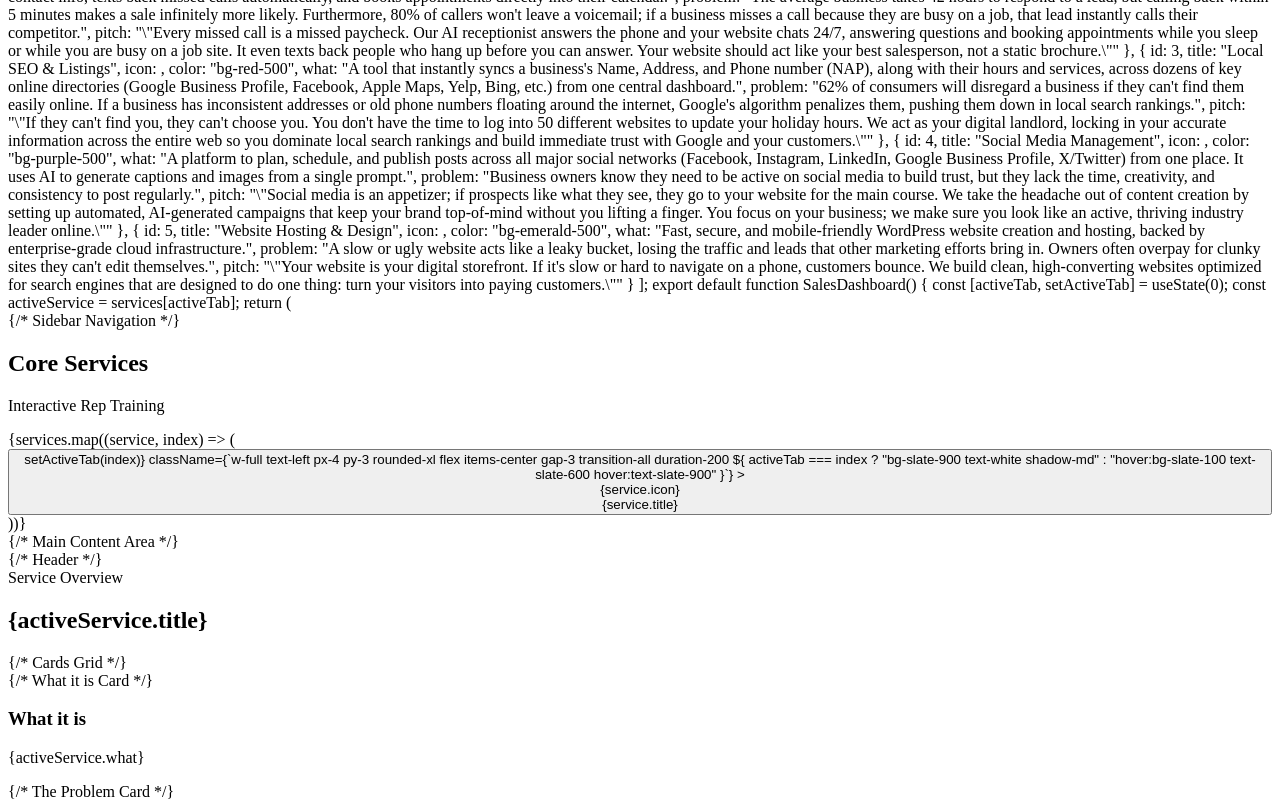
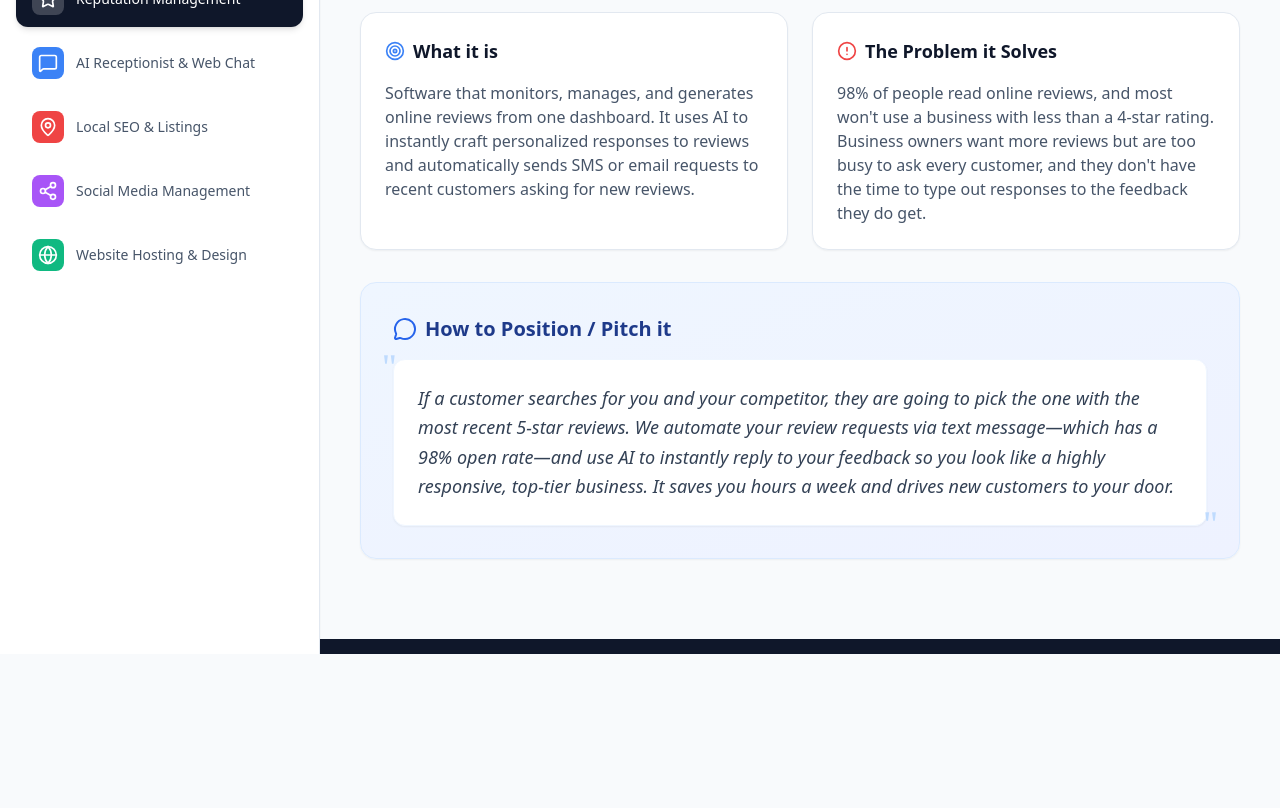
Before and after one commit to thegentlemanofmarketing/ThgomSales-Team-Training, a plain HTML site: page index.html in a window 1280 px wide. Shown: the part 146-954 px from the top of the page. After the commit the page ends 800 px from the top, so only its background shows below. Drawn offline with nearby package versions, Linux system fonts and the light colour scheme.

Commit message:
Update index.html

```diff
--- a/index.html
+++ b/index.html
@@ -1,169 +1,109 @@
-import React, { useState } from 'react';
-import {
-  Star,
-  MessageSquare,
-  MapPin,
-  Share2,
-  Globe,
-  Lightbulb,
-  Target,
-  AlertCircle,
-  MessageCircle
-} from 'lucide-react';
+<!DOCTYPE html>
+<html lang="en">
+<head>
+    <meta charset="UTF-8">
+    <meta name="viewport" content="width=device-width, initial-scale=1.0">
+    <title>Sales Rep Training Dashboard</title>
+    <!-- Tailwind CSS for styling -->
+    <script src="https://cdn.tailwindcss.com"></script>
+    <!-- Lucide Icons for graphics -->
+    <script src="https://unpkg.com/lucide@latest"></script>
+    <style>
+        @keyframes fadeIn {
+            from { opacity: 0; transform: translateY(5px); }
+            to { opacity: 1; transform: translateY(0); }
+        }
+        .animate-fade-in {
+            animation: fadeIn 0.4s ease-out forwards;
+        }
+    </style>
+</head>
+<body class="bg-slate-50 font-sans text-slate-800">
 
-const services = [
-  {
-    id: 1,
-    title: "Reputation Management",
-    icon: <Star className="w-5 h-5" />,
-    color: "bg-yellow-500",
-    what: "Software that monitors, manages, and generates online reviews from one dashboard. It uses AI to instantly craft personalized responses to reviews and automatically sends SMS or email requests to recent customers asking for new reviews.",
-    problem: "98% of people read online reviews, and most won't use a business with less than a 4-star rating. Business owners want more reviews but are too busy to ask every customer, and they don't have the time to type out responses to the feedback they do get.",
-    pitch: "\"If a customer searches for you and your competitor, they are going to pick the one with the most recent 5-star reviews. We automate your review requests via text message—which has a 98% open rate—and use AI to instantly reply to your feedback so you look like a highly responsive, top-tier business. It saves you hours a week and drives new customers to your door.\""
-  },
-  {
-    id: 2,
-    title: "AI Receptionist & Web Chat",
-    icon: <MessageSquare className="w-5 h-5" />,
-    color: "bg-blue-500",
-    what: "A 24/7 AI-powered employee that lives on the client's website (via web chat) and their phone line. It answers FAQs, captures lead contact info, texts back missed calls automatically, and books appointments directly into their calendar.",
-    problem: "The average business takes 42 hours to respond to a lead, but calling back within 5 minutes makes a sale infinitely more likely. Furthermore, 80% of callers won't leave a voicemail; if a business misses a call because they are busy on a job, that lead instantly calls their competitor.",
-    pitch: "\"Every missed call is a missed paycheck. Our AI receptionist answers the phone and your website chats 24/7, answering questions and booking appointments while you sleep or while you are busy on a job site. It even texts back people who hang up before you can answer. Your website should act like your best salesperson, not a static brochure.\""
-  },
-  {
-    id: 3,
-    title: "Local SEO & Listings",
-    icon: <MapPin className="w-5 h-5" />,
-    color: "bg-red-500",
-    what: "A tool that instantly syncs a business's Name, Address, and Phone number (NAP), along with their hours and services, across dozens of key online directories (Google Business Profile, Facebook, Apple Maps, Yelp, Bing, etc.) from one central dashboard.",
-    problem: "62% of consumers will disregard a business if they can't find them easily online. If a business has inconsistent addresses or old phone numbers floating around the internet, Google's algorithm penalizes them, pushing them down in local search rankings.",
-    pitch: "\"If they can't find you, they can't choose you. You don't have the time to log into 50 different websites to update your holiday hours. We act as your digital landlord, locking in your accurate information across the entire web so you dominate local search rankings and build immediate trust with Google and your customers.\""
-  },
-  {
-    id: 4,
-    title: "Social Media Management",
-    icon: <Share2 className="w-5 h-5" />,
-    color: "bg-purple-500",
-    what: "A platform to plan, schedule, and publish posts across all major social networks (Facebook, Instagram, LinkedIn, Google Business Profile, X/Twitter) from one place. It uses AI to generate captions and images from a single prompt.",
-    problem: "Business owners know they need to be active on social media to build trust, but they lack the time, creativity, and consistency to post regularly.",
-    pitch: "\"Social media is an appetizer; if prospects like what they see, they go to your website for the main course. We take the headache out of content creation by setting up automated, AI-generated campaigns that keep your brand top-of-mind without you lifting a finger. You focus on your business; we make sure you look like an active, thriving industry leader online.\""
-  },
-  {
-    id: 5,
-    title: "Website Hosting & Design",
-    icon: <Globe className="w-5 h-5" />,
-    color: "bg-emerald-500",
-    what: "Fast, secure, and mobile-friendly WordPress website creation and hosting, backed by enterprise-grade cloud infrastructure.",
-    problem: "A slow or ugly website acts like a leaky bucket, losing the traffic and leads that other marketing efforts bring in. Owners often overpay for clunky sites they can't edit themselves.",
-    pitch: "\"Your website is your digital storefront. If it's slow or hard to navigate on a phone, customers bounce. We build clean, high-converting websites optimized for search engines that are designed to do one thing: turn your visitors into paying customers.\""
-  }
-];
+    <div class="min-h-screen flex flex-col md:flex-row">
 
-export default function SalesDashboard() {
-  const [activeTab, setActiveTab] = useState(0);
-
-  const activeService = services[activeTab];
-
-  return (
-    <div className="min-h-screen flex flex-col md:flex-row bg-slate-50 font-sans text-slate-800">
-
-      {/* Sidebar Navigation */}
-      <aside className="w-full md:w-80 bg-white border-r border-slate-200 shadow-sm flex flex-col">
-        <div className="p-6 border-b border-slate-100">
-          <h1 className="text-xl font-bold text-slate-900 flex items-center gap-2">
-            <Target className="w-6 h-6 text-blue-600" />
+        <!-- Sidebar Navigation -->
+        <aside class="w-full md:w-80 bg-white border-r border-slate-200 shadow-sm flex flex-col">
+            <div class="p-6 border-b border-slate-100">
+                <h1 class="text-xl font-bold text-slate-900 flex items-center gap-2">
+                    <i data-lucide="target" class="w-6 h-6 text-blue-600"></i>
                     Core Services
                 </h1>
-          <p className="text-sm text-slate-500 mt-1">Interactive Rep Training</p>
+                <p class="text-sm text-slate-500 mt-1">Interactive Rep Training</p>
             </div>
 
-        <nav className="flex-1 overflow-y-auto p-4 space-y-2">
-          {services.map((service, index) => (
-            <button
-              key={service.id}
-              onClick={() => setActiveTab(index)}
-              className={`w-full text-left px-4 py-3 rounded-xl flex items-center gap-3 transition-all duration-200 ${
-                activeTab === index
-                  ? "bg-slate-900 text-white shadow-md"
-                  : "hover:bg-slate-100 text-slate-600 hover:text-slate-900"
-              }`}
-            >
-              <div className={`p-1.5 rounded-lg ${activeTab === index ? "bg-white/20" : service.color + " text-white"}`}>
-                {service.icon}
-              </div>
-              <span className="font-medium text-sm">{service.title}</span>
-            </button>
-          ))}
+            <nav id="nav-container" class="flex-1 overflow-y-auto p-4 space-y-2">
+                <!-- Navigation buttons will be injected here by JavaScript -->
             </nav>
         </aside>
 
-      {/* Main Content Area */}
-      <main className="flex-1 flex flex-col h-screen overflow-y-auto">
-        <div className="flex-1 p-6 md:p-10 max-w-5xl mx-auto w-full">
+        <!-- Main Content Area -->
+        <main class="flex-1 flex flex-col h-screen overflow-y-auto">
+            <div id="content-area" class="flex-1 p-6 md:p-10 max-w-5xl mx-auto w-full">
 
-          {/* Header */}
-          <header className="mb-8 animate-fade-in">
-            <div className="inline-flex items-center gap-2 px-3 py-1 rounded-full bg-slate-100 text-slate-600 text-sm font-semibold mb-4 border border-slate-200">
+                <!-- Header -->
+                <header id="content-header" class="mb-8 animate-fade-in">
+                    <div class="inline-flex items-center gap-2 px-3 py-1 rounded-full bg-slate-100 text-slate-600 text-sm font-semibold mb-4 border border-slate-200">
                         Service Overview
                     </div>
-            <h2 className="text-3xl md:text-4xl font-extrabold text-slate-900 mb-2">
-              {activeService.title}
+                    <h2 id="service-title" class="text-3xl md:text-4xl font-extrabold text-slate-900 mb-2">
+                        <!-- Title injected here -->
                     </h2>
                 </header>
 
-          {/* Cards Grid */}
-          <div className="grid grid-cols-1 md:grid-cols-2 gap-6 mb-8">
+                <!-- Cards Grid -->
+                <div class="grid grid-cols-1 md:grid-cols-2 gap-6 mb-8">
 
-            {/* What it is Card */}
-            <div className="bg-white rounded-2xl p-6 shadow-sm border border-slate-200 hover:shadow-md transition-shadow">
-              <div className="flex items-center gap-2 mb-4">
-                <Target className="w-5 h-5 text-blue-500" />
-                <h3 className="text-lg font-bold text-slate-900">What it is</h3>
+                    <!-- What it is Card -->
+                    <div class="bg-white rounded-2xl p-6 shadow-sm border border-slate-200 hover:shadow-md transition-shadow">
+                        <div class="flex items-center gap-2 mb-4">
+                            <i data-lucide="target" class="w-5 h-5 text-blue-500"></i>
+                            <h3 class="text-lg font-bold text-slate-900">What it is</h3>
                         </div>
-              <p className="text-slate-600 leading-relaxed text-sm md:text-base">
-                {activeService.what}
+                        <p id="service-what" class="text-slate-600 leading-relaxed text-sm md:text-base">
+                            <!-- Content injected here -->
                         </p>
                     </div>
 
-            {/* The Problem Card */}
-            <div className="bg-white rounded-2xl p-6 shadow-sm border border-slate-200 hover:shadow-md transition-shadow">
-              <div className="flex items-center gap-2 mb-4">
-                <AlertCircle className="w-5 h-5 text-red-500" />
-                <h3 className="text-lg font-bold text-slate-900">The Problem it Solves</h3>
+                    <!-- The Problem Card -->
+                    <div class="bg-white rounded-2xl p-6 shadow-sm border border-slate-200 hover:shadow-md transition-shadow">
+                        <div class="flex items-center gap-2 mb-4">
+                            <i data-lucide="alert-circle" class="w-5 h-5 text-red-500"></i>
+                            <h3 class="text-lg font-bold text-slate-900">The Problem it Solves</h3>
                         </div>
-              <p className="text-slate-600 leading-relaxed text-sm md:text-base">
-                {activeService.problem}
+                        <p id="service-problem" class="text-slate-600 leading-relaxed text-sm md:text-base">
+                            <!-- Content injected here -->
                         </p>
                     </div>
                 </div>
 
-          {/* The Pitch Card (Full Width) */}
-          <div className="bg-gradient-to-br from-blue-50 to-indigo-50 rounded-2xl p-6 md:p-8 shadow-sm border border-blue-100 mb-10">
-            <div className="flex items-center gap-2 mb-4">
-              <MessageCircle className="w-6 h-6 text-blue-600" />
-              <h3 className="text-xl font-bold text-blue-900">How to Position / Pitch it</h3>
+                <!-- The Pitch Card (Full Width) -->
+                <div class="bg-gradient-to-br from-blue-50 to-indigo-50 rounded-2xl p-6 md:p-8 shadow-sm border border-blue-100 mb-10">
+                    <div class="flex items-center gap-2 mb-4">
+                        <i data-lucide="message-circle" class="w-6 h-6 text-blue-600"></i>
+                        <h3 class="text-xl font-bold text-blue-900">How to Position / Pitch it</h3>
                     </div>
-            <div className="bg-white rounded-xl p-5 md:p-6 shadow-sm border border-blue-50 relative">
-              <div className="absolute -left-3 -top-3 text-4xl text-blue-200 font-serif">"</div>
-              <p className="text-slate-700 text-lg italic leading-relaxed relative z-10 font-medium">
-                {activeService.pitch.replace(/"/g, '')}
+                    <div class="bg-white rounded-xl p-5 md:p-6 shadow-sm border border-blue-50 relative">
+                        <div class="absolute -left-3 -top-3 text-4xl text-blue-200 font-serif">"</div>
+                        <p id="service-pitch" class="text-slate-700 text-lg italic leading-relaxed relative z-10 font-medium">
+                            <!-- Pitch injected here -->
                         </p>
-              <div className="absolute -right-3 -bottom-5 text-4xl text-blue-200 font-serif">"</div>
+                        <div class="absolute -right-3 -bottom-5 text-4xl text-blue-200 font-serif">"</div>
                     </div>
                 </div>
 
             </div>
 
-        {/* Sticky Footer Quick Tip */}
-        <div className="bg-slate-900 text-white p-6 mt-auto">
-          <div className="max-w-5xl mx-auto flex flex-col md:flex-row gap-4 items-start md:items-center">
-            <div className="bg-yellow-500 p-3 rounded-full shrink-0">
-              <Lightbulb className="w-6 h-6 text-slate-900" />
+            <!-- Sticky Footer Quick Tip -->
+            <div class="bg-slate-900 text-white p-6 mt-auto">
+                <div class="max-w-5xl mx-auto flex flex-col md:flex-row gap-4 items-start md:items-center">
+                    <div class="bg-yellow-500 p-3 rounded-full shrink-0">
+                        <i data-lucide="lightbulb" class="w-6 h-6 text-slate-900"></i>
                     </div>
                     <div>
-              <h4 className="font-bold text-yellow-400 text-lg mb-1">Sales Rep Quick-Tip: Never lead with a feature dump!</h4>
-              <p className="text-slate-300 text-sm md:text-base leading-relaxed">
-                Always ask Discovery questions first to uncover the pain (e.g., <span className="italic text-white">"Are you manually replying to every review?"</span> or <span className="italic text-white">"Do you find your front desk is overwhelmed with the same 5 questions every day?"</span>). Once the client admits the pain, introduce the specific service above as the exact cure.
+                        <h4 class="font-bold text-yellow-400 text-lg mb-1">Sales Rep Quick-Tip: Never lead with a feature dump!</h4>
+                        <p class="text-slate-300 text-sm md:text-base leading-relaxed">
+                            Always ask Discovery questions first to uncover the pain (e.g., <span class="italic text-white">"Are you manually replying to every review?"</span> or <span class="italic text-white">"Do you find your front desk is overwhelmed with the same 5 questions every day?"</span>). Once the client admits the pain, introduce the specific service above as the exact cure.
                         </p>
                     </div>
                 </div>
@@ -171,5 +111,121 @@ export default function SalesDashboard() {
         </main>
 
     </div>
-  );
+
+    <script>
+        const services = [
+            {
+                id: 1,
+                title: "Reputation Management",
+                icon: "star",
+                color: "bg-yellow-500",
+                what: "Software that monitors, manages, and generates online reviews from one dashboard. It uses AI to instantly craft personalized responses to reviews and automatically sends SMS or email requests to recent customers asking for new reviews.",
+                problem: "98% of people read online reviews, and most won't use a business with less than a 4-star rating. Business owners want more reviews but are too busy to ask every customer, and they don't have the time to type out responses to the feedback they do get.",
+                pitch: "If a customer searches for you and your competitor, they are going to pick the one with the most recent 5-star reviews. We automate your review requests via text message—which has a 98% open rate—and use AI to instantly reply to your feedback so you look like a highly responsive, top-tier business. It saves you hours a week and drives new customers to your door."
+            },
+            {
+                id: 2,
+                title: "AI Receptionist & Web Chat",
+                icon: "message-square",
+                color: "bg-blue-500",
+                what: "A 24/7 AI-powered employee that lives on the client's website (via web chat) and their phone line. It answers FAQs, captures lead contact info, texts back missed calls automatically, and books appointments directly into their calendar.",
+                problem: "The average business takes 42 hours to respond to a lead, but calling back within 5 minutes makes a sale infinitely more likely. Furthermore, 80% of callers won't leave a voicemail; if a business misses a call because they are busy on a job, that lead instantly calls their competitor.",
+                pitch: "Every missed call is a missed paycheck. Our AI receptionist answers the phone and your website chats 24/7, answering questions and booking appointments while you sleep or while you are busy on a job site. It even texts back people who hang up before you can answer. Your website should act like your best salesperson, not a static brochure."
+            },
+            {
+                id: 3,
+                title: "Local SEO & Listings",
+                icon: "map-pin",
+                color: "bg-red-500",
+                what: "A tool that instantly syncs a business's Name, Address, and Phone number (NAP), along with their hours and services, across dozens of key online directories (Google Business Profile, Facebook, Apple Maps, Yelp, Bing, etc.) from one central dashboard.",
+                problem: "62% of consumers will disregard a business if they can't find them easily online. If a business has inconsistent addresses or old phone numbers floating around the internet, Google's algorithm penalizes them, pushing them down in local search rankings.",
+                pitch: "If they can't find you, they can't choose you. You don't have the time to log into 50 different websites to update your holiday hours. We act as your digital landlord, locking in your accurate information across the entire web so you dominate local search rankings and build immediate trust with Google and your customers."
+            },
+            {
+                id: 4,
+                title: "Social Media Management",
+                icon: "share-2",
+                color: "bg-purple-500",
+                what: "A platform to plan, schedule, and publish posts across all major social networks (Facebook, Instagram, LinkedIn, Google Business Profile, X/Twitter) from one place. It uses AI to generate captions and images from a single prompt.",
+                problem: "Business owners know they need to be active on social media to build trust, but they lack the time, creativity, and consistency to post regularly.",
+                pitch: "Social media is an appetizer; if prospects like what they see, they go to your website for the main course. We take the headache out of content creation by setting up automated, AI-generated campaigns that keep your brand top-of-mind without you lifting a finger. You focus on your business; we make sure you look like an active, thriving industry leader online."
+            },
+            {
+                id: 5,
+                title: "Website Hosting & Design",
+                icon: "globe",
+                color: "bg-emerald-500",
+                what: "Fast, secure, and mobile-friendly WordPress website creation and hosting, backed by enterprise-grade cloud infrastructure.",
+                problem: "A slow or ugly website acts like a leaky bucket, losing the traffic and leads that other marketing efforts bring in. Owners often overpay for clunky sites they can't edit themselves.",
+                pitch: "Your website is your digital storefront. If it's slow or hard to navigate on a phone, customers bounce. We build clean, high-converting websites optimized for search engines that are designed to do one thing: turn your visitors into paying customers."
             }
+        ];
+
+        let activeTab = 0;
+
+        function renderNav() {
+            const navContainer = document.getElementById('nav-container');
+            navContainer.innerHTML = ''; // Clear existing navigation
+
+            services.forEach((service, index) => {
+                const isActive = activeTab === index;
+
+                // Create button element
+                const btn = document.createElement('button');
+                btn.className = `w-full text-left px-4 py-3 rounded-xl flex items-center gap-3 transition-all duration-200 ${
+                    isActive
+                    ? "bg-slate-900 text-white shadow-md"
+                    : "hover:bg-slate-100 text-slate-600 hover:text-slate-900"
+                }`;
+                btn.onclick = () => setTab(index);
+
+                // Create icon wrapper
+                const iconWrapper = document.createElement('div');
+                iconWrapper.className = `p-1.5 rounded-lg ${isActive ? "bg-white/20" : service.color + " text-white"}`;
+                iconWrapper.innerHTML = `<i data-lucide="${service.icon}" class="w-5 h-5"></i>`;
+
+                // Create title span
+                const titleSpan = document.createElement('span');
+                titleSpan.className = "font-medium text-sm";
+                titleSpan.textContent = service.title;
+
+                btn.appendChild(iconWrapper);
+                btn.appendChild(titleSpan);
+                navContainer.appendChild(btn);
+            });
+
+            // Initialize new Lucide icons created in the nav
+            lucide.createIcons();
+        }
+
+        function renderContent() {
+            const activeService = services[activeTab];
+
+            // Update text content
+            document.getElementById('service-title').textContent = activeService.title;
+            document.getElementById('service-what').textContent = activeService.what;
+            document.getElementById('service-problem').textContent = activeService.problem;
+            document.getElementById('service-pitch').textContent = activeService.pitch;
+
+            // Retrigger fade-in animation
+            const header = document.getElementById('content-header');
+            header.classList.remove('animate-fade-in');
+            void header.offsetWidth; // Trigger reflow to restart animation
+            header.classList.add('animate-fade-in');
+        }
+
+        function setTab(index) {
+            activeTab = index;
+            renderNav();
+            renderContent();
+        }
+
+        // Initial setup on load
+        document.addEventListener('DOMContentLoaded', () => {
+            renderNav();
+            renderContent();
+            lucide.createIcons(); // Initialize static icons on page load
+        });
+    </script>
+</body>
+</html>
```
Lines whose indentation alone changed are shown as unchanged.
